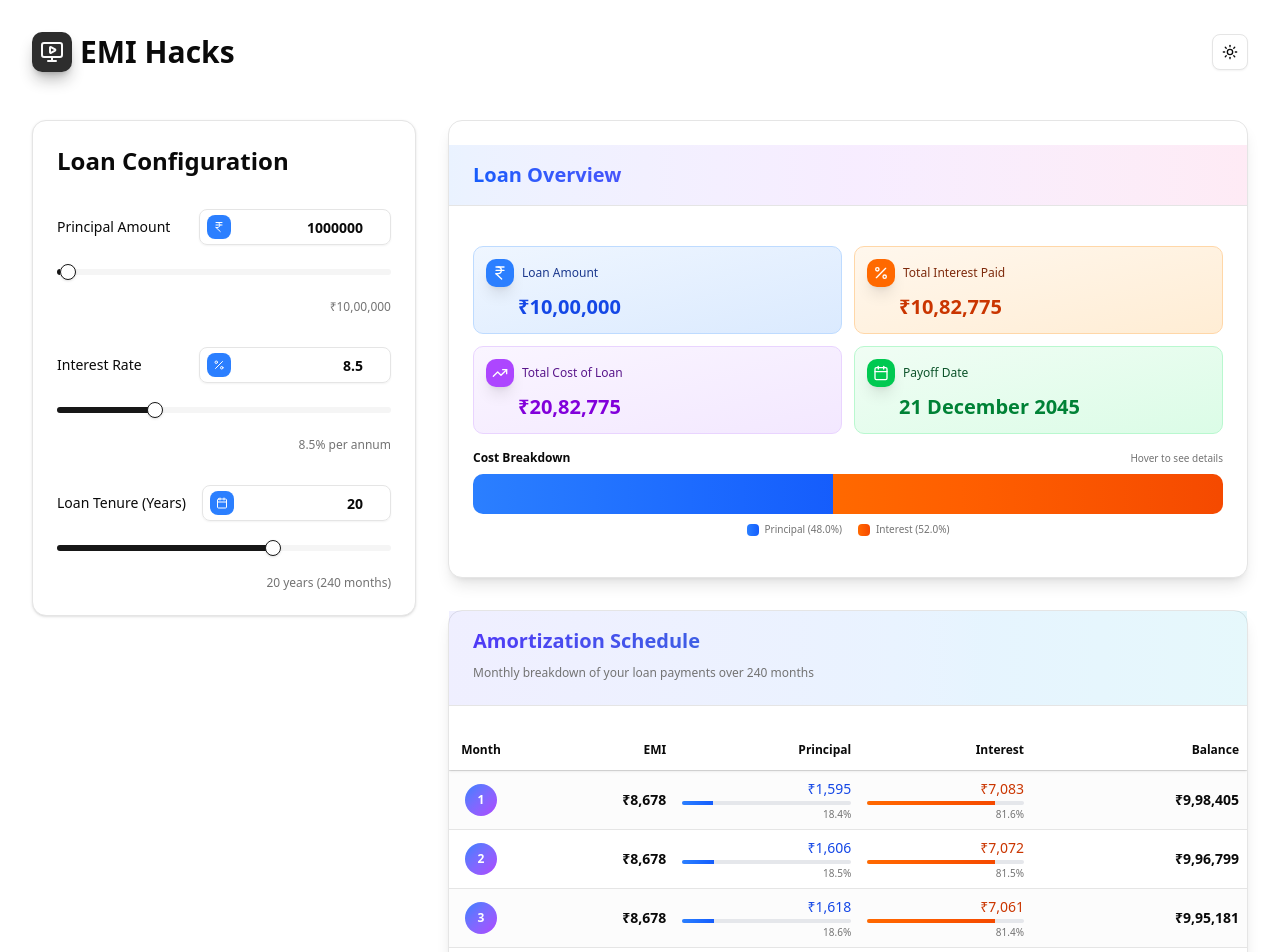
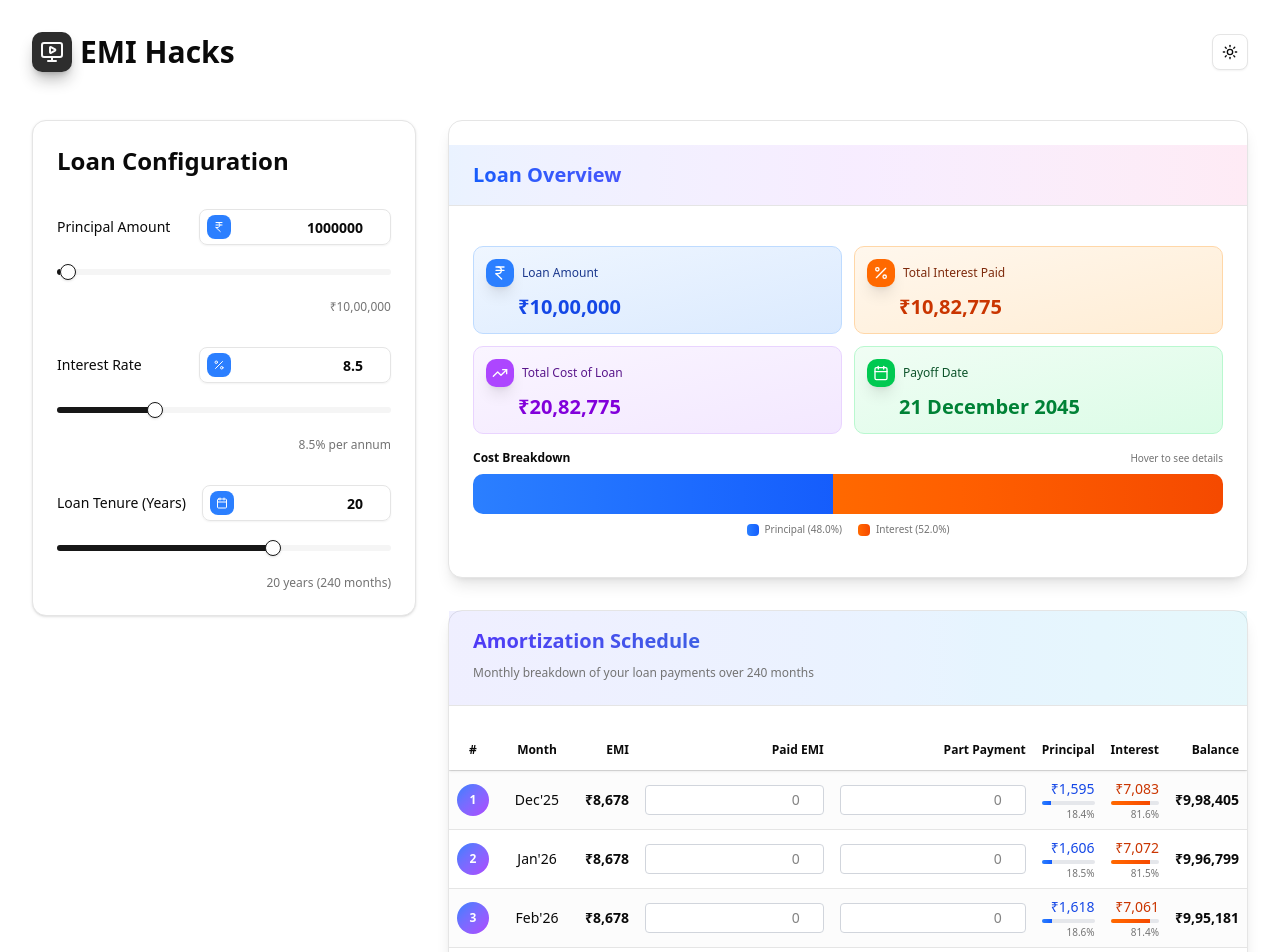
Before and after one commit to DeepakPahawa/emi-wisdom, a Next.js app: page / in a window 1280 px wide. Shown: the top 952 px of the page. Built offline with nearby package versions, Linux system fonts and the light colour scheme.

Commit message:
feat: implement core loan calculation logic, state management for loan configuration, and amortization schedule display component.

```diff
--- a/src/components/AmortizationSchedule.tsx
+++ b/src/components/AmortizationSchedule.tsx
@@ -1,8 +1,8 @@
 "use client";
 
-import { useMemo } from "react";
+import { useMemo, useState } from "react";
 import { useLoanConfigStore } from "@/store/loan-config-store";
-import { generateAmortizationSchedule, formatCurrency } from "@/lib/loan-calculations";
+import { generateAmortizationSchedule, formatCurrency, formatMonthYear } from "@/lib/loan-calculations";
 import { Card, CardContent, CardHeader, CardTitle } from "@/components/ui/card";
 import {
     Table,
@@ -12,9 +12,11 @@ import {
     TableHeader,
     TableRow,
 } from "@/components/ui/table";
+import { Copy } from "lucide-react";
 
 export function AmortizationSchedule() {
-    const { principal, interest, tenure, isInitialized } = useLoanConfigStore();
+    const { principal, interest, tenure, isInitialized, emiStartDate, transactions, updateTransaction } = useLoanConfigStore();
+    const [hoveredCell, setHoveredCell] = useState<{ month: number; type: 'paid' | 'part' } | null>(null);
 
     const schedule = useMemo(() => {
         if (!isInitialized || principal <= 0 || interest <= 0 || tenure <= 0) {
@@ -53,8 +55,11 @@ export function AmortizationSchedule() {
                     <Table>
                         <TableHeader className="sticky top-0 bg-background z-10 shadow-sm">
                             <TableRow className="hover:bg-transparent border-b-2">
-                                <TableHead className="font-bold text-center w-16 text-xs py-2">Month</TableHead>
+                                <TableHead className="font-bold text-center w-12 text-xs py-2">#</TableHead>
+                                <TableHead className="font-bold text-center w-20 text-xs py-2">Month</TableHead>
                                 <TableHead className="font-bold text-right text-xs py-2">EMI</TableHead>
+                                <TableHead className="font-bold text-right text-xs py-2">Paid EMI</TableHead>
+                                <TableHead className="font-bold text-right text-xs py-2">Part Payment</TableHead>
                                 <TableHead className="font-bold text-right text-xs py-2">Principal</TableHead>
                                 <TableHead className="font-bold text-right text-xs py-2">Interest</TableHead>
                                 <TableHead className="font-bold text-right text-xs py-2">Balance</TableHead>
@@ -66,6 +71,27 @@ export function AmortizationSchedule() {
                                 const isLastPayment = index === schedule.length - 1;
                                 const principalPercentage = (payment.principal / payment.emi) * 100;
                                 const interestPercentage = (payment.interest / payment.emi) * 100;
+                                const transaction = transactions[payment.month] || { paidEmi: 0, partPayment: 0 };
+                                const startDate = emiStartDate ? new Date(emiStartDate) : new Date();
+
+                                const handleCopyEmi = () => {
+                                    updateTransaction(payment.month, payment.emi, transaction.partPayment);
+                                };
+
+                                const handleCopyPartPayment = () => {
+                                    const halfEmi = Math.ceil(payment.emi / 2);
+                                    updateTransaction(payment.month, transaction.paidEmi, halfEmi);
+                                };
+
+                                const handlePaidEmiChange = (value: string) => {
+                                    const numValue = parseFloat(value) || 0;
+                                    updateTransaction(payment.month, numValue, transaction.partPayment);
+                                };
+
+                                const handlePartPaymentChange = (value: string) => {
+                                    const numValue = parseFloat(value) || 0;
+                                    updateTransaction(payment.month, transaction.paidEmi, numValue);
+                                };
 
                                 return (
                                     <TableRow
@@ -77,14 +103,76 @@ export function AmortizationSchedule() {
                                             ${isLastPayment ? 'border-b-2 border-green-500 dark:border-green-600' : ''}
                                         `}
                                     >
+                                        {/* Month Number */}
                                         <TableCell className="text-center font-semibold py-2">
                                             <div className="inline-flex items-center justify-center w-8 h-8 rounded-full bg-gradient-to-br from-blue-500 to-purple-500 text-white text-xs group-hover:scale-110 transition-transform duration-200">
                                                 {payment.month}
                                             </div>
                                         </TableCell>
+
+                                        {/* Month Name */}
+                                        <TableCell className="text-center font-medium text-sm py-2">
+                                            {formatMonthYear(startDate, payment.month)}
+                                        </TableCell>
+
+                                        {/* EMI */}
                                         <TableCell className="text-right font-semibold text-foreground text-sm py-2">
                                             {formatCurrency(payment.emi)}
                                         </TableCell>
+
+                                        {/* Paid EMI */}
+                                        <TableCell className="text-right py-2">
+                                            <div
+                                                className="relative inline-block w-full"
+                                                onMouseEnter={() => setHoveredCell({ month: payment.month, type: 'paid' })}
+                                                onMouseLeave={() => setHoveredCell(null)}
+                                            >
+                                                <input
+                                                    type="number"
+                                                    value={transaction.paidEmi || ''}
+                                                    onChange={(e) => handlePaidEmiChange(e.target.value)}
+                                                    placeholder="0"
+                                                    className="w-full px-2 py-1 text-sm text-right border border-gray-300 dark:border-gray-600 rounded bg-white dark:bg-gray-800 focus:outline-none focus:ring-2 focus:ring-blue-500"
+                                                />
+                                                {hoveredCell?.month === payment.month && hoveredCell?.type === 'paid' && (
+                                                    <button
+                                                        onClick={handleCopyEmi}
+                                                        className="absolute right-1 top-1/2 -translate-y-1/2 p-1 bg-blue-500 hover:bg-blue-600 text-white rounded transition-colors duration-200"
+                                                        title="Copy EMI amount"
+                                                    >
+                                                        <Copy className="w-3 h-3" />
+                                                    </button>
+                                                )}
+                                            </div>
+                                        </TableCell>
+
+                                        {/* Part Payment */}
+                                        <TableCell className="text-right py-2">
+                                            <div
+                                                className="relative inline-block w-full"
+                                                onMouseEnter={() => setHoveredCell({ month: payment.month, type: 'part' })}
+                                                onMouseLeave={() => setHoveredCell(null)}
+                                            >
+                                                <input
+                                                    type="number"
+                                                    value={transaction.partPayment || ''}
+                                                    onChange={(e) => handlePartPaymentChange(e.target.value)}
+                                                    placeholder="0"
+                                                    className="w-full px-2 py-1 text-sm text-right border border-gray-300 dark:border-gray-600 rounded bg-white dark:bg-gray-800 focus:outline-none focus:ring-2 focus:ring-blue-500"
+                                                />
+                                                {hoveredCell?.month === payment.month && hoveredCell?.type === 'part' && (
+                                                    <button
+                                                        onClick={handleCopyPartPayment}
+                                                        className="absolute right-1 top-1/2 -translate-y-1/2 p-1 bg-blue-500 hover:bg-blue-600 text-white rounded transition-colors duration-200"
+                                                        title="Copy EMI amount"
+                                                    >
+                                                        <Copy className="w-3 h-3" />
+                                                    </button>
+                                                )}
+                                            </div>
+                                        </TableCell>
+
+                                        {/* Principal */}
                                         <TableCell className="text-right py-2">
                                             <div className="space-y-0.5">
                                                 <div className="font-medium text-blue-700 dark:text-blue-400 text-sm">
@@ -101,6 +189,8 @@ export function AmortizationSchedule() {
                                                 </div>
                                             </div>
                                         </TableCell>
+
+                                        {/* Interest */}
                                         <TableCell className="text-right py-2">
                                             <div className="space-y-0.5">
                                                 <div className="font-medium text-orange-700 dark:text-orange-400 text-sm">
@@ -117,6 +207,8 @@ export function AmortizationSchedule() {
                                                 </div>
                                             </div>
                                         </TableCell>
+
+                                        {/* Balance */}
                                         <TableCell className="text-right py-2">
                                             <div className={`
                                                 font-semibold text-sm
--- a/src/lib/loan-calculations.ts
+++ b/src/lib/loan-calculations.ts
@@ -118,3 +118,16 @@ export function formatDate(date: Date): string {
         day: 'numeric',
     }).format(date);
 }
+
+/**
+ * Format month name with year abbreviation (e.g., Jan'26, Feb'26)
+ */
+export function formatMonthYear(startDate: Date, monthNumber: number): string {
+    const date = new Date(startDate);
+    date.setMonth(date.getMonth() + monthNumber - 1);
+
+    const monthName = date.toLocaleDateString('en-US', { month: 'short' });
+    const year = date.getFullYear().toString().slice(-2);
+
+    return `${monthName}'${year}`;
+}
--- a/src/store/loan-config-store.ts
+++ b/src/store/loan-config-store.ts
@@ -12,6 +12,8 @@ export const useLoanConfigStore = create<LoanConfigStore>((set) => ({
     principal: DEFAULT_PRINCIPAL,
     interest: DEFAULT_INTEREST,
     tenure: DEFAULT_TENURE,
+    emiStartDate: new Date(),
+    transactions: {},
     isInitialized: false,
 
     // Actions
@@ -27,6 +29,19 @@ export const useLoanConfigStore = create<LoanConfigStore>((set) => ({
         set({ tenure, isInitialized: true });
     },
 
+    setEmiStartDate: (date: Date | string) => {
+        set({ emiStartDate: date, isInitialized: true });
+    },
+
+    updateTransaction: (month: number, paidEmi: number, partPayment: number) => {
+        set((state) => ({
+            transactions: {
+                ...state.transactions,
+                [month]: { month, paidEmi, partPayment },
+            },
+        }));
+    },
+
     setInitialized: (initialized: boolean) => {
         set({ isInitialized: initialized });
     },
@@ -40,6 +55,7 @@ export const useLoanConfigStore = create<LoanConfigStore>((set) => ({
                     principal: savedConfig.principal,
                     interest: savedConfig.interest,
                     tenure: savedConfig.tenure,
+                    emiStartDate: savedConfig.emiStartDate || new Date(),
                     isInitialized: true,
                 });
             } else {
--- a/src/types/index.ts
+++ b/src/types/index.ts
@@ -2,13 +2,24 @@ export interface LoanConfig {
     principal: number;
     interest: number;
     tenure: number;
+    emiStartDate?: Date | string; // Optional EMI start date
+}
+
+export interface EmiTransaction {
+    month: number;
+    paidEmi: number;
+    partPayment: number;
 }
 
 export interface LoanConfigStore extends LoanConfig {
     isInitialized: boolean;
+    emiStartDate?: Date | string;
+    transactions: Record<number, EmiTransaction>; // month number -> transaction
     setPrincipal: (principal: number) => void;
     setInterest: (interest: number) => void;
     setTenure: (tenure: number) => void;
+    setEmiStartDate: (date: Date | string) => void;
+    updateTransaction: (month: number, paidEmi: number, partPayment: number) => void;
     loadFromStorage: () => Promise<void>;
     setInitialized: (initialized: boolean) => void;
 }
```
